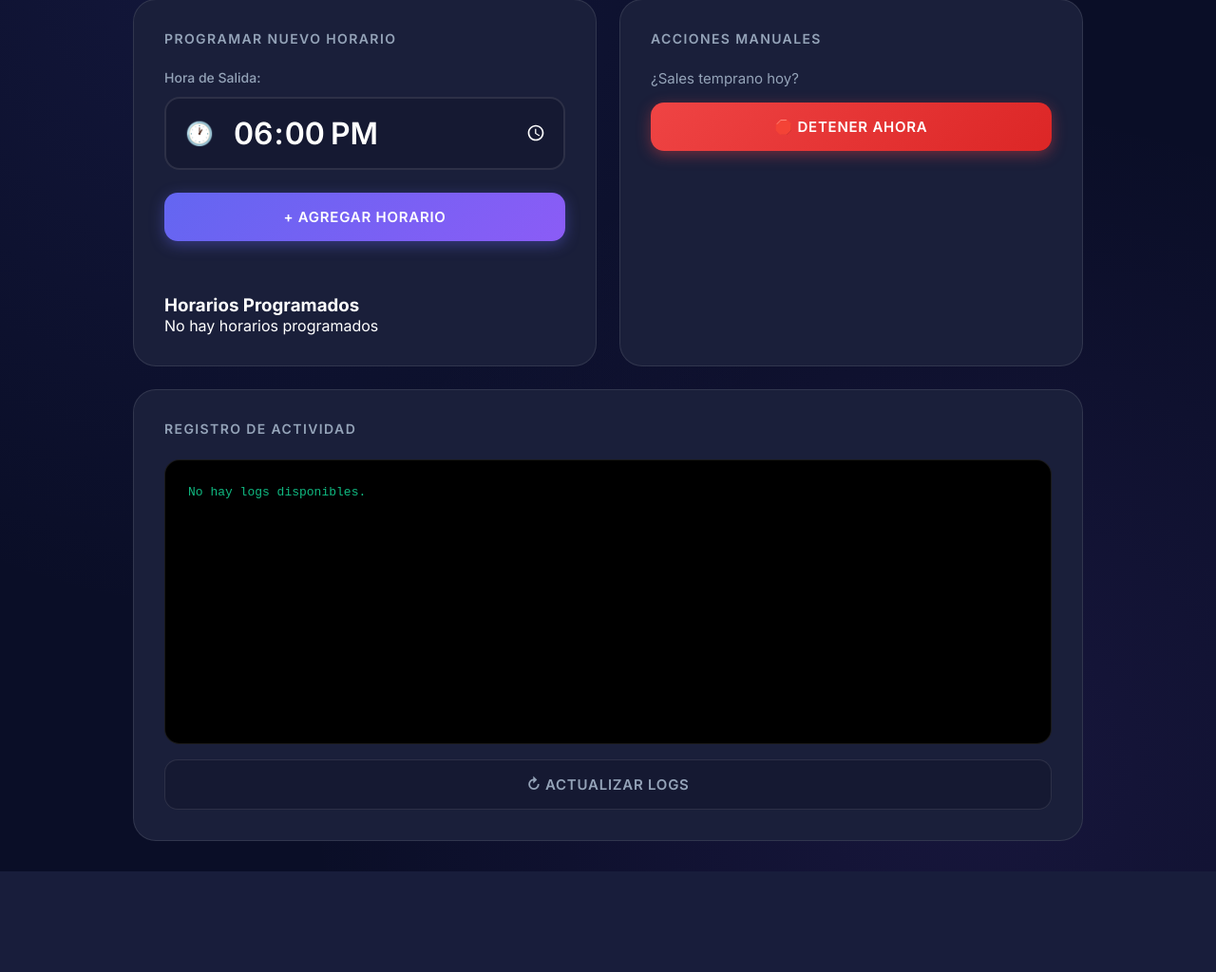
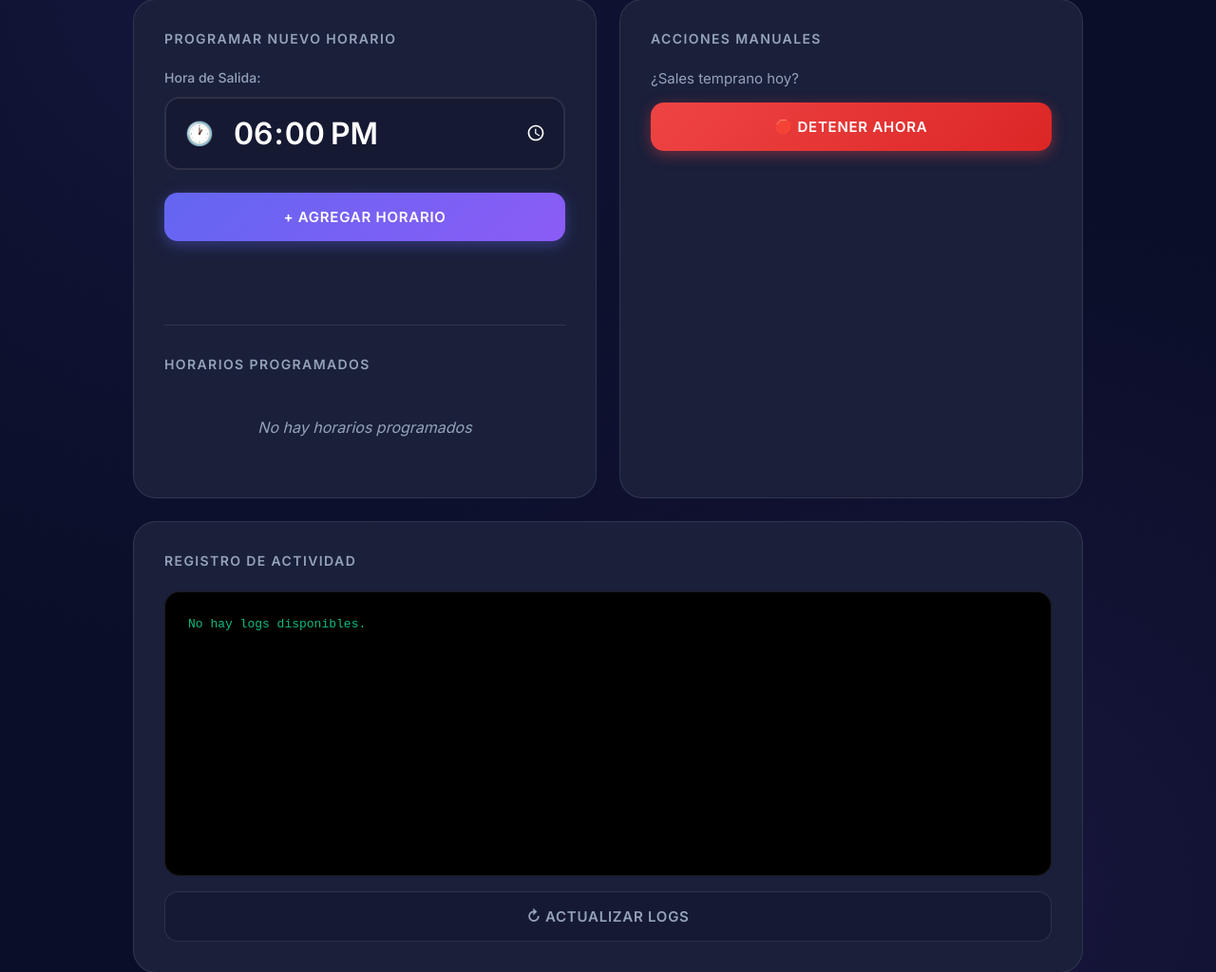
Before and after one commit to Hyos332/bot-apagakronos, a Flask app: page / in a window 1280 px wide. Shown: the part 158-1182 px from the top of the page at 95% size. Before the commit the page ends 1076 px from the top, so only its background shows below. Run offline with Flask 3, Linux system fonts and the light colour scheme; data that the repository does not hold is empty.

Commit message:
feat: Configure application timezone and add schedule list UI.

```diff
--- a/app/static/style.css
+++ b/app/static/style.css
@@ -317,6 +317,84 @@ input[type="time"]::-webkit-calendar-picker-indicator {
     }
 }
 
+/* Schedules List */
+.schedules-list {
+    margin-top: 2rem;
+    padding-top: 2rem;
+    border-top: 1px solid var(--border-color);
+}
+
+.schedules-list h3 {
+    font-size: 0.875rem;
+    font-weight: 600;
+    text-transform: uppercase;
+    letter-spacing: 0.1em;
+    color: var(--text-secondary);
+    margin-bottom: 1rem;
+}
+
+#schedulesContainer {
+    display: flex;
+    flex-direction: column;
+    gap: 0.75rem;
+}
+
+.schedule-item {
+    display: flex;
+    align-items: center;
+    justify-content: space-between;
+    background: var(--bg-secondary);
+    border: 1px solid var(--border-color);
+    border-radius: 0.75rem;
+    padding: 1rem 1.25rem;
+    transition: all 0.2s ease;
+}
+
+.schedule-item:hover {
+    border-color: rgba(99, 102, 241, 0.3);
+    transform: translateX(4px);
+}
+
+.schedule-time {
+    display: flex;
+    align-items: center;
+    gap: 0.75rem;
+}
+
+.time-icon {
+    font-size: 1.5rem;
+}
+
+.time-text {
+    font-size: 1.25rem;
+    font-weight: 600;
+    color: var(--text-primary);
+}
+
+.btn-delete {
+    background: transparent;
+    border: 1px solid rgba(239, 68, 68, 0.3);
+    color: var(--accent-danger);
+    padding: 0.5rem 0.75rem;
+    border-radius: 0.5rem;
+    cursor: pointer;
+    font-size: 1.25rem;
+    transition: all 0.2s ease;
+}
+
+.btn-delete:hover {
+    background: rgba(239, 68, 68, 0.1);
+    border-color: var(--accent-danger);
+    transform: scale(1.1);
+}
+
+.no-schedules {
+    text-align: center;
+    color: var(--text-secondary);
+    padding: 2rem;
+    font-style: italic;
+}
+
 /* Loading animation */
 @keyframes pulse {
 
--- a/app/web.py
+++ b/app/web.py
@@ -1,5 +1,7 @@
 from flask import Flask, render_template, request, jsonify
 from apscheduler.schedulers.background import BackgroundScheduler
+from apscheduler.triggers.cron import CronTrigger
+from pytz import timezone
 import logging
 import json
 import os
@@ -15,7 +17,10 @@ logger = logging.getLogger(__name__)
 # Archivo para persistencia
 SCHEDULE_FILE = "schedule.json"
 
-scheduler = BackgroundScheduler()
+# Zona horaria de España
+TIMEZONE = timezone('Europe/Madrid')
+
+scheduler = BackgroundScheduler(timezone=TIMEZONE)
 scheduler.start()
 atexit.register(lambda: scheduler.shutdown())
 
--- a/requirements.txt
+++ b/requirements.txt
@@ -3,3 +3,4 @@ webdriver-manager
 python-dotenv
 flask
 apscheduler
+pytz
```
Also changed, not shown: docker-compose.yml (+4 -3 lines), 2 other files.
